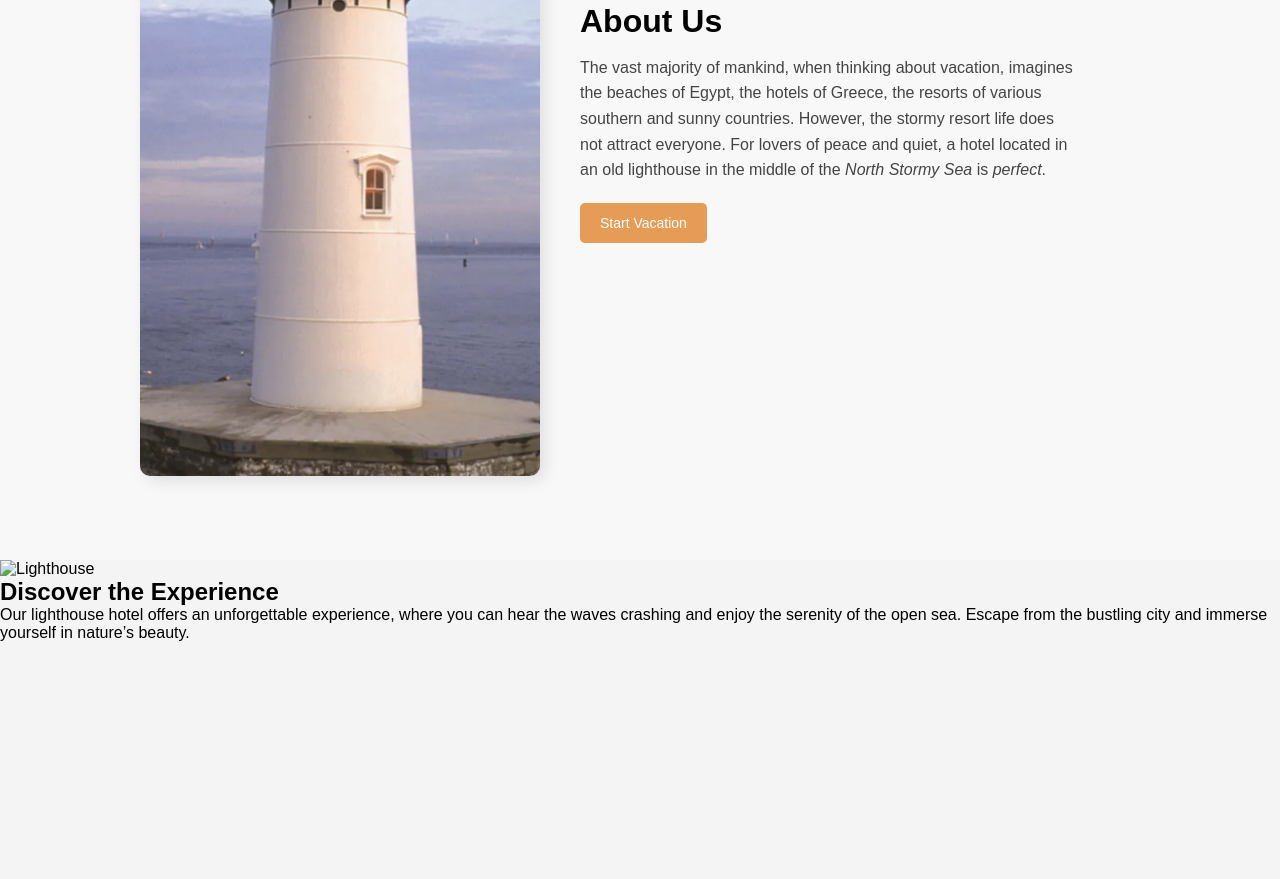
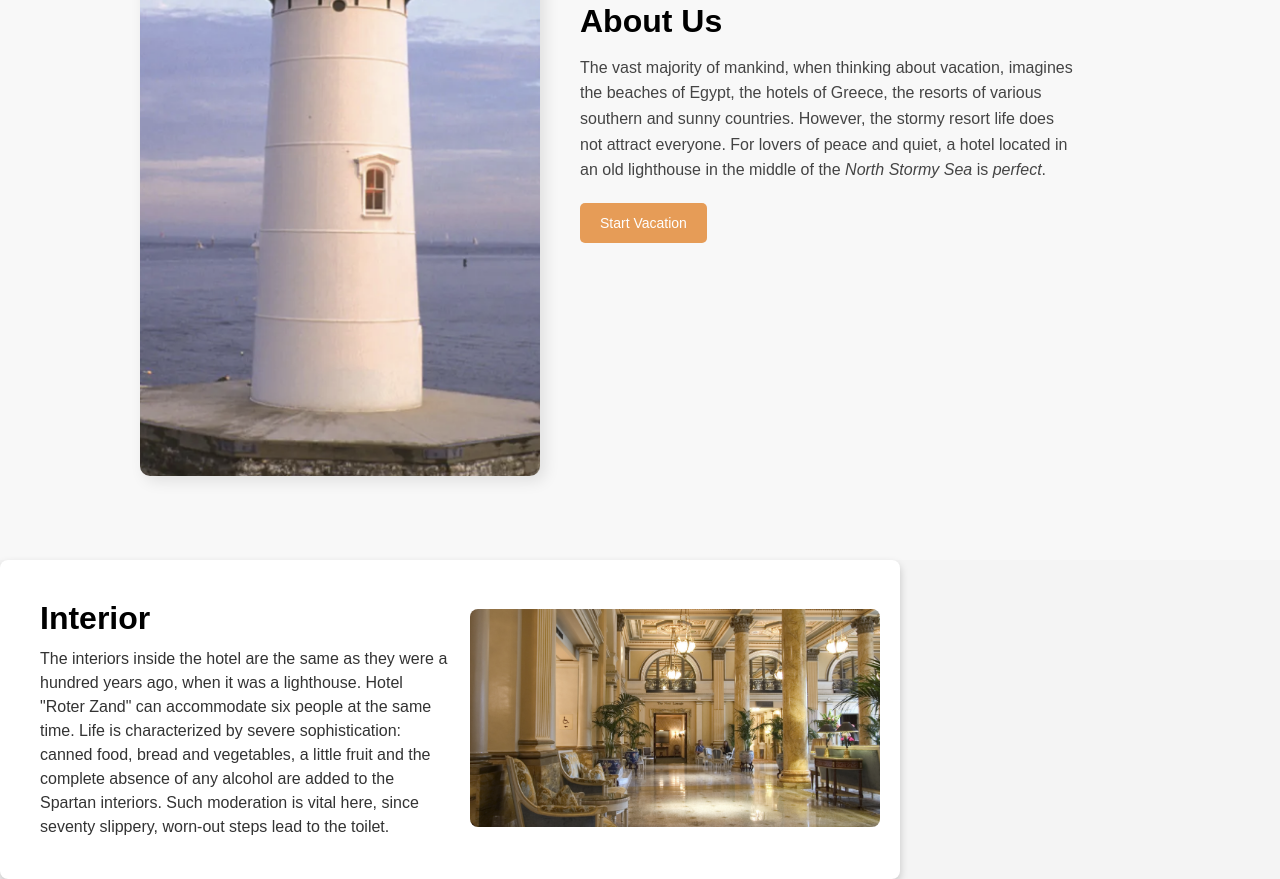
Before and after one commit to rafiqzahir98/1-assessment-position-1, a plain HTML site: page 1-assignment-2/index.html in a window 1280 px wide. Shown: the part 1083-1962 px from the top of the page. Before the commit the page ends 1725 px from the top, so only its background shows below. Drawn offline with Linux system fonts and the light colour scheme.

Commit message:
update-assignment2

```diff
--- a/1-assignment-2/index.html
+++ b/1-assignment-2/index.html
@@ -57,18 +57,21 @@
       </div>
     </section>
 
-    <section class="about reverse">
-      <div class="about-content">
-        <img src="lighthouse-2.jpg" alt="Lighthouse" />
-        <div class="text">
-          <h2>Discover the Experience</h2>
-          <p>
-            Our lighthouse hotel offers an unforgettable experience, where you
-            can hear the waves crashing and enjoy the serenity of the open sea.
-            Escape from the bustling city and immerse yourself in nature’s
-            beauty.
-          </p>
-        </div>
+    <section class="interior-section">
+      <div class="text-content">
+        <h1>Interior</h1>
+        <p>
+          The interiors inside the hotel are the same as they were a hundred
+          years ago, when it was a lighthouse. Hotel "Roter Zand" can
+          accommodate six people at the same time. Life is characterized by
+          severe sophistication: canned food, bread and vegetables, a little
+          fruit and the complete absence of any alcohol are added to the Spartan
+          interiors. Such moderation is vital here, since seventy slippery,
+          worn-out steps lead to the toilet.
+        </p>
+      </div>
+      <div class="image-content">
+        <img src="interior-hotel.png" alt="Hotel Interior" />
       </div>
     </section>
   </body>
--- a/1-assignment-2/style.css
+++ b/1-assignment-2/style.css
@@ -149,6 +149,38 @@ body {
   }
 }
 
-.reverse .about-content {
-  flex-direction: row-reverse;
+.interior-section {
+  display: flex;
+  max-width: 900px;
+  background: white;
+  padding: 20px;
+  border-radius: 8px;
+  box-shadow: 0 4px 8px rgba(0, 0, 0, 0.2);
+  align-items: center;
 }
+
+.text-content {
+  flex: 1;
+  padding: 20px;
+}
+
+.text-content h1 {
+  font-size: 2em;
+  margin-bottom: 10px;
+}
+
+.text-content p {
+  font-size: 1em;
+  color: #333;
+  line-height: 1.5;
+}
+
+.image-content {
+  flex: 1;
+  text-align: center;
+}
+
+.image-content img {
+  max-width: 100%;
+  border-radius: 8px;
+}
```
Also changed, not shown: 1-assignment-2/interior-hotel.png (added).
